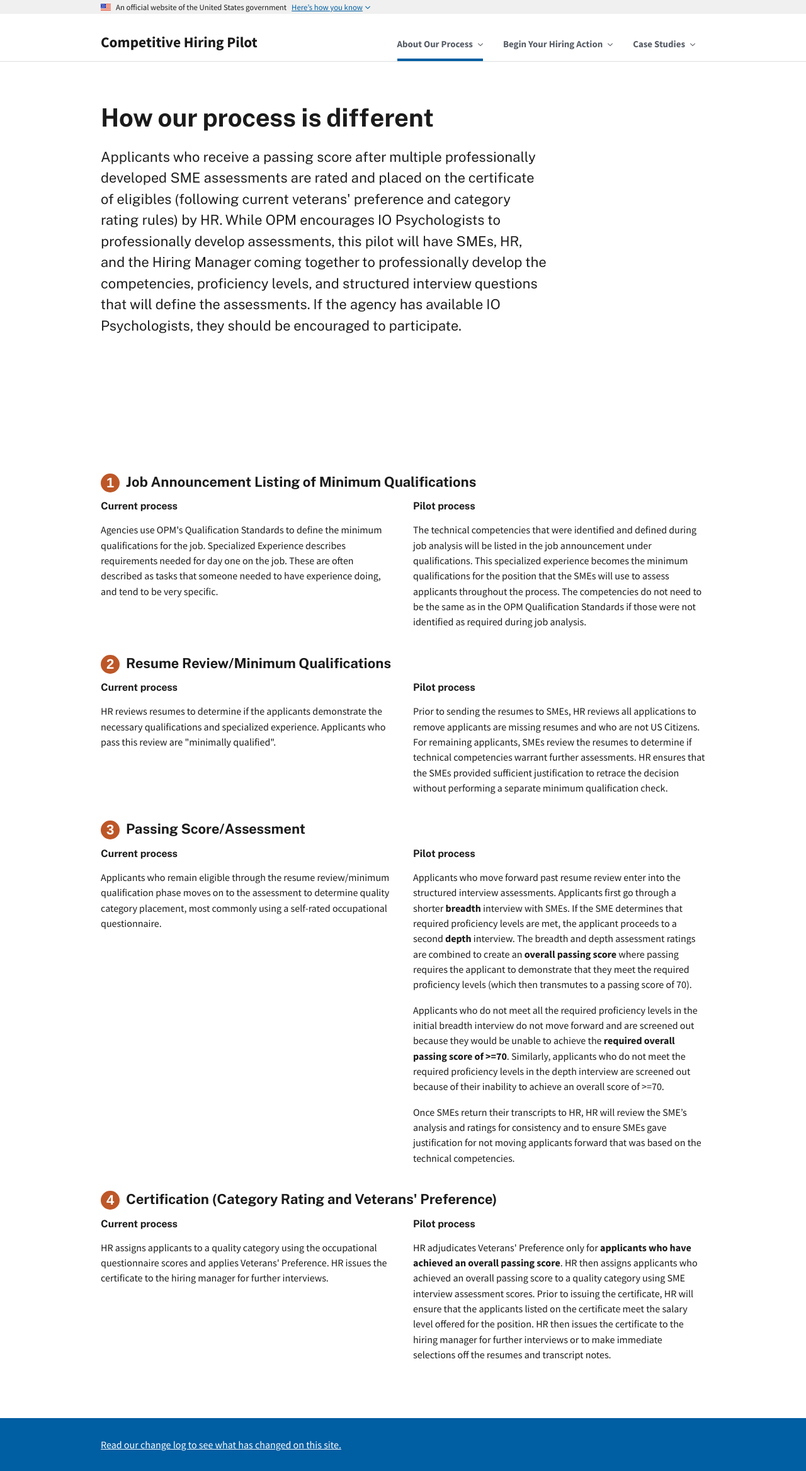
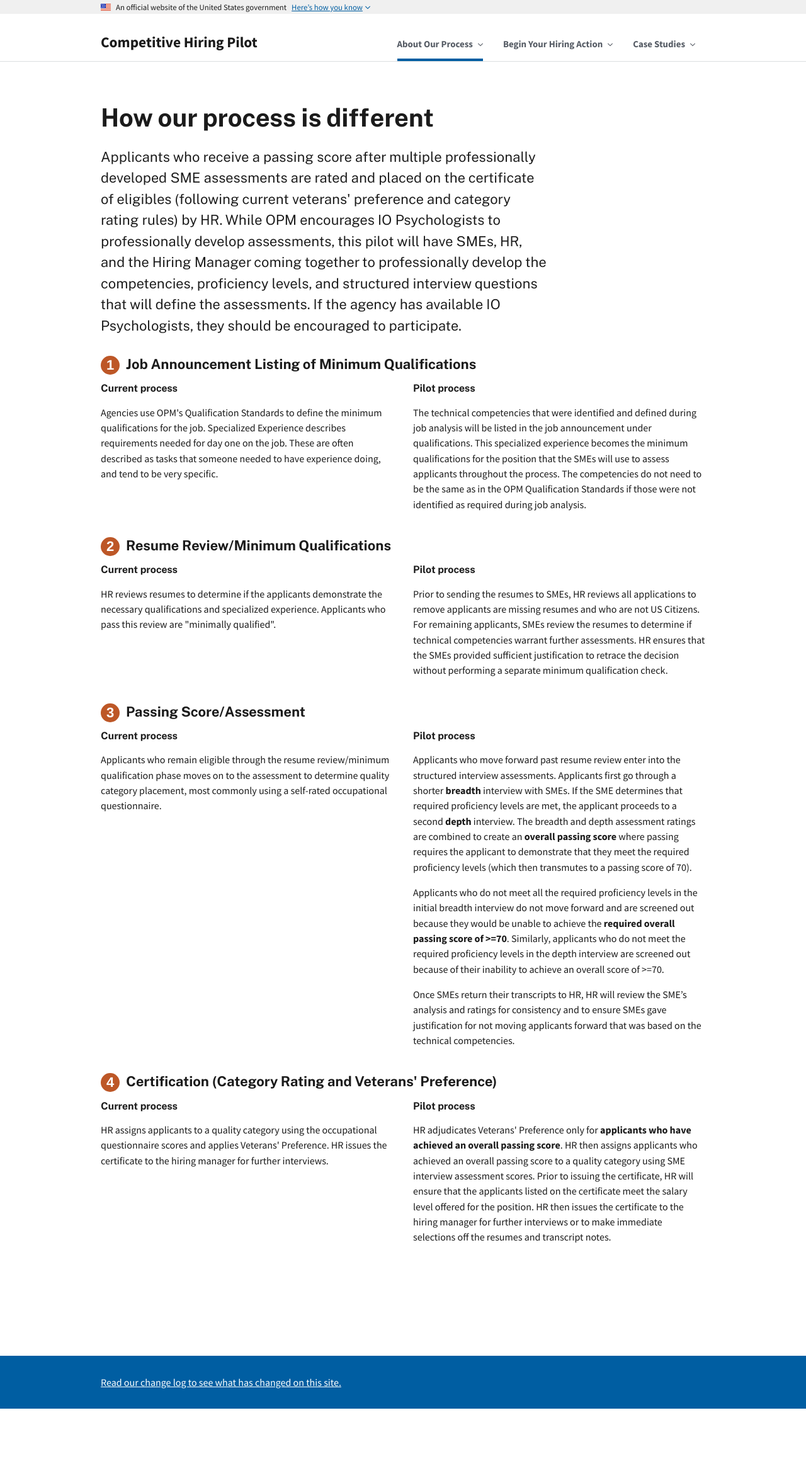
Before and after one commit to usds/SME-QA-Website, a Jekyll site: the page built from pages/about/differences.html, in a window 1280 px wide. Shown: the whole page at 63% size. Built offline with Jekyll 4.4.1, drawn with Linux system fonts in a browser that asks for light colours; after the commit the page ends 2237 px from its top, so only the background shows below that.

Commit message:
Fixes snafu in min-height of articles on the about pages.

```diff
--- a/pages/about/differences.html
+++ b/pages/about/differences.html
@@ -7,7 +7,7 @@
 ---
 
 <main id="main-content" role="main" class="usa-layout-docs usa-section chp-article">
-  <div class="grid-container">
+  <div class="grid-container margin-bottom-4">
     <div class="grid-row grid-gap">
       <div class="usa-layout-docs__main desktop:grid-col-9 usa-prose">
         <h1>{{ page.title }}</h1>
@@ -17,7 +17,6 @@
       </div>
     </div>
   </div>
-</main>
   <div class="process-steps">
     <div class="grid-container">
       <div class="grid-row grid-gap margin-y-3">
@@ -96,3 +95,4 @@
       </div>
     </div>
   </div>
+</main>
--- a/pages/about/our-process.html
+++ b/pages/about/our-process.html
@@ -9,7 +9,7 @@
 {% include _banner-beta.html %}
 
 <main id="main-content" role="main" class="usa-layout-docs usa-section chp-article">
-  <div class="grid-container">
+  <div class="grid-container margin-bottom-4">
     <div class="grid-row grid-gap">
       <div class="usa-layout-docs__main desktop:grid-col-9 usa-prose">
         <h1>{{ page.title }}</h1>
@@ -19,7 +19,6 @@
       </div>
     </div>
   </div>
-</main>
   <div class="grid-container">
     <div class="grid-row grid-gap">
       <div class="desktop:grid-col-8 usa-prose">
@@ -45,3 +44,4 @@
       </div>
     </div>
   </div>
+</main>
```
Lines whose indentation alone changed are shown as unchanged.
